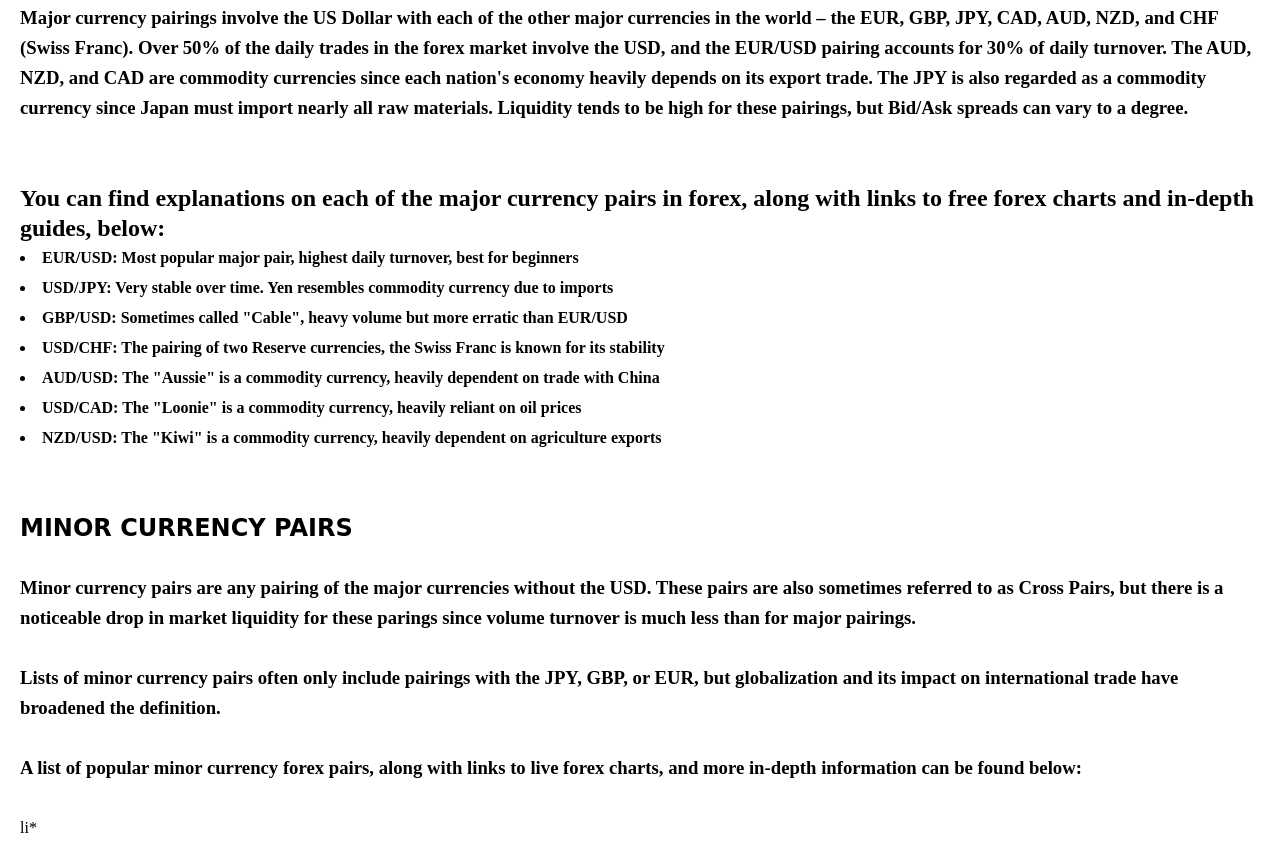
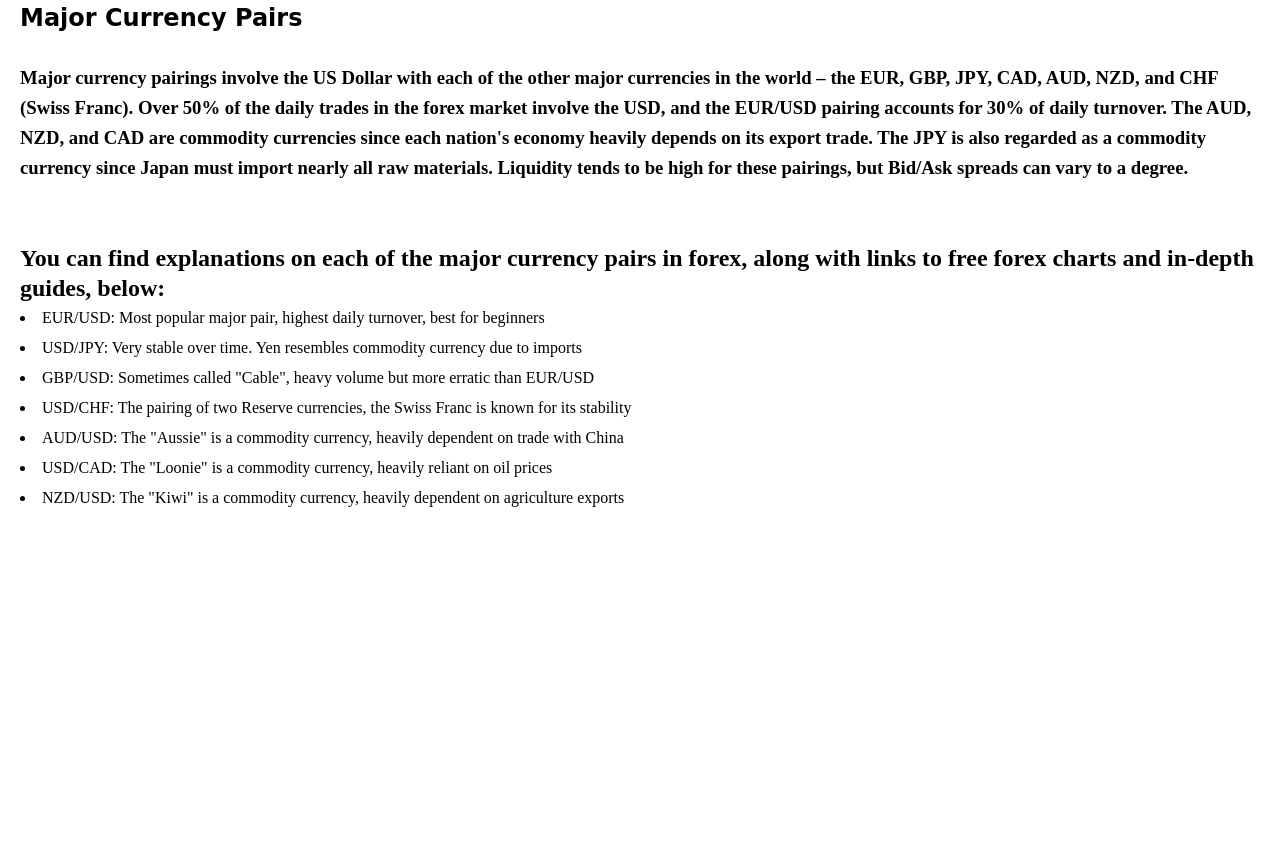
Before and after one commit to SAMCOMMS/charts, a plain HTML site: page index.html in a window 1280 px wide. Shown: the part 1050-1893 px from the top of the page. After the commit the page ends 1623 px from the top, so only its background shows below. Drawn offline with Linux system fonts and the light colour scheme.

Commit message:
Update index.html

```diff
--- a/index.html
+++ b/index.html
@@ -28,6 +28,7 @@ body{
     <h1>Forex Charts</h1>
 </header>
 <body>
+    <br><br>
     <img src="Forex-Charts-scaled.jpg" alt="">
     <br><br>
     <article>
@@ -64,8 +65,8 @@ The AUD, NZD, and CAD are commodity currencies since each nation's economy heavi
                <h2>
                 You can find explanations on each of the major currency pairs in forex, along with links to free forex charts and in-depth guides, below:
                </h2>
-             <b>
-                <li>
+             <p>
+                 <li>
                     EUR/USD: Most popular major pair, highest daily turnover, best for beginners</li>
                    <li>USD/JPY: Very stable over time. Yen resembles commodity currency due to imports</li>
                    <li>GBP/USD: Sometimes called "Cable", heavy volume but more erratic than EUR/USD</li>
@@ -73,16 +74,8 @@ The AUD, NZD, and CAD are commodity currencies since each nation's economy heavi
                    <li>AUD/USD: The "Aussie" is a commodity currency, heavily dependent on trade with China</li>
                    <li>USD/CAD: The "Loonie" is a commodity currency, heavily reliant on oil prices</li>
                    <li>NZD/USD: The "Kiwi" is a commodity currency, heavily dependent on agriculture exports</li>
-             </b>
+             </p>
              <br><br>
-             <h1>MINOR CURRENCY PAIRS</h1>
-             <br>
-             <h3>Minor currency pairs are any pairing of the major currencies without the USD. These pairs are also sometimes referred to as Cross Pairs, but there is a noticeable drop in market liquidity for these parings since volume turnover is much less than for major pairings.</h3>
-             <br>
-             <h3>Lists of minor currency pairs often only include pairings with the JPY, GBP, or EUR, but globalization and its impact on international trade have broadened the definition.</h3>
-             <br><h3>A list of popular minor currency forex pairs, along with links to live forex charts, and more in-depth information can be found below:</h3>
-             <br>
-             li*
-    </article>
+
 </body>
 </html>
```
